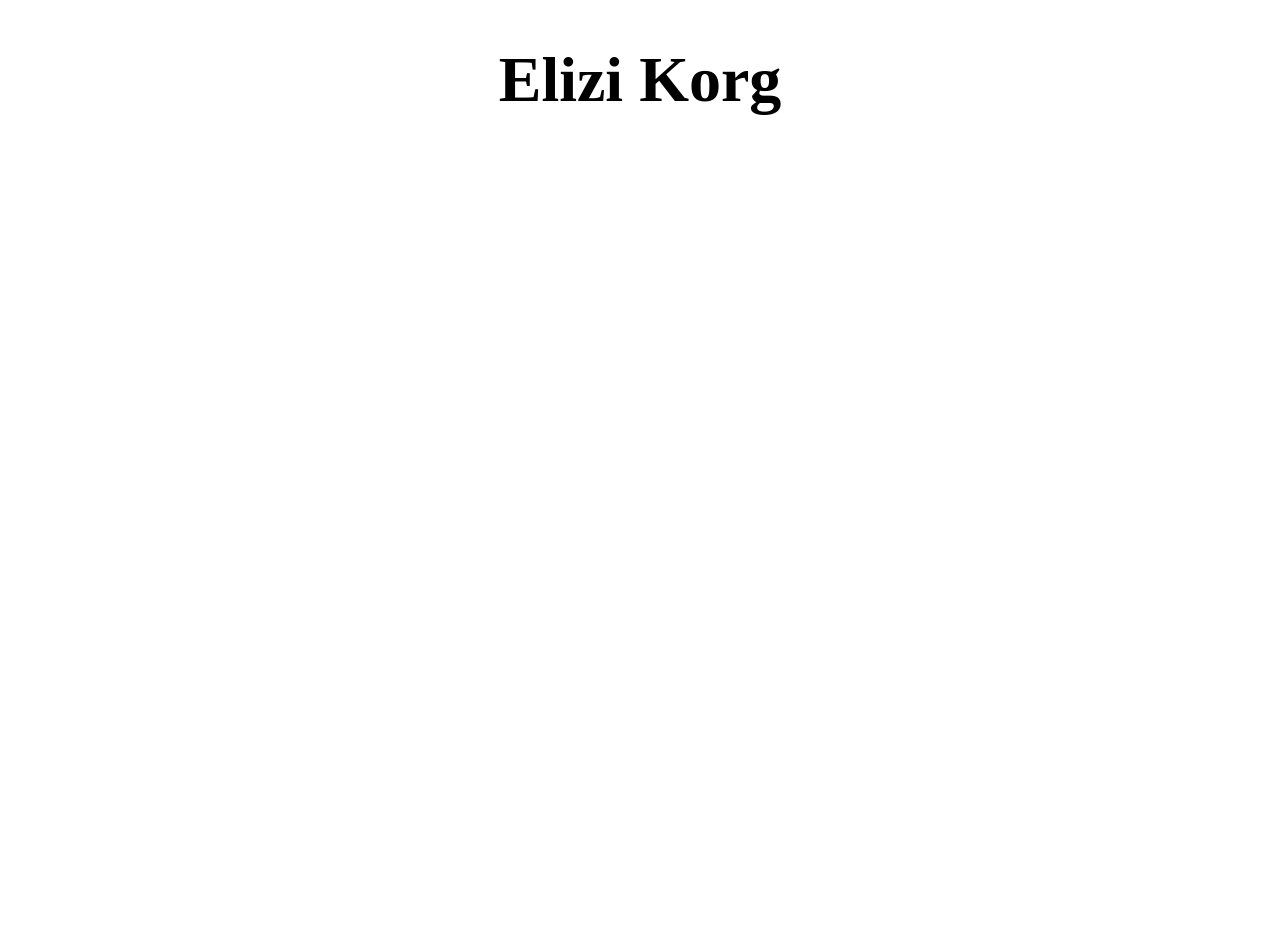
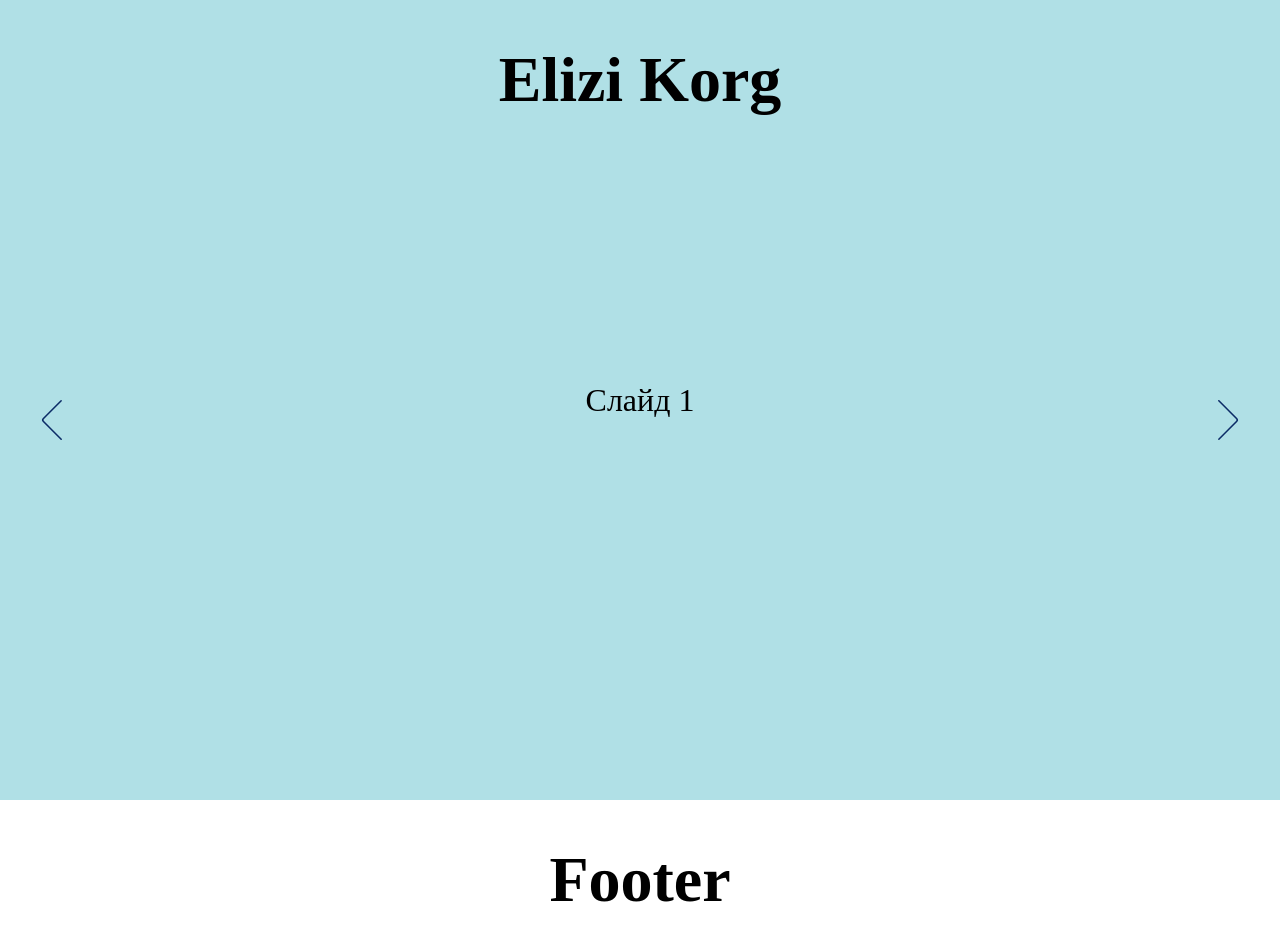
Before and after one commit to Gottfr1ed/elizi-korg, a plain HTML site: page index.html in a window 1280 px wide. Before the commit the page ends 800 px from the top, so only its background shows below. Drawn offline with Linux system fonts and the light colour scheme.

Commit message:
слайдер говна

```diff
--- a/index.html
+++ b/index.html
@@ -1,18 +1,38 @@
 <!DOCTYPE html>
 <html lang="ru">
+
 <head>
     <meta charset="UTF-8">
     <meta name="viewport" content="width=device-width, initial-scale=1.0">
 
     <link rel="stylesheet" href="/styles/main.css">
+    <link rel="stylesheet" href="/styles/slider.css">
 
     <title>Салон Красоты Elizi Korg</title>
 </head>
+
 <body>
     <div id="header">
         <h1>Elizi Korg</h1>
     </div>
 
-  <script src="/scripts/main.js"></script>
+    <div id="slider">
+
+        <div class="slide active" id="slide-1">Слайд 1</div>
+        <div class="slide" id="slide-2">Слайд 2</div>
+        <div class="slide" id="slide-3">Слайд 3</div>
+        <div class="slide" id="slide-4">Слайд 4</div>
+        <div class="slide" id="slide-5">Слайд 5</div>
+
+        <div class="slider-arrow" id="left-slider-arrow" onclick="prev_slide()"></div>
+        <div class="slider-arrow" id="right-slider-arrow" onclick="next_slide()"></div>
+    </div>
+
+    <div id="footer">
+        <h1>Footer</h1>
+    </div>
+
+    <script src="/scripts/slider.js"></script>
 </body>
+
 </html>
--- /dev/null
+++ b/scripts/slider.js
@@ -0,0 +1,17 @@
+let slides = document.getElementsByClassName('slide')
+let slide_count = slides.length
+let slide_index = 0
+
+function next_slide() {
+    show_slide((slide_index + 1) % slide_count)
+}
+
+function prev_slide() {
+    show_slide((slide_index + slide_count - 1) % slide_count)
+}
+
+function show_slide(index) {
+    slides[slide_index].classList.toggle('active')
+    slides[index].classList.toggle('active')
+    slide_index = index
+}
--- a/styles/main.css
+++ b/styles/main.css
@@ -1,5 +1,17 @@
+/* Убираем внешние отступы, которые установлены по умолчанию. */
+body {
+    margin: 0;
+}
+
 #header {
-  text-align: center;
-  font-size: xx-large;
-  /* ;kldfjb;lkgnlfkmnf */
+    width: 100%;
+    text-align: center;
+    font-size: xx-large;
+    position: fixed;
 }
+
+#footer {
+    width: 100%;
+    text-align: center;
+    font-size: xx-large;
+}
--- /dev/null
+++ b/styles/slider.css
@@ -0,0 +1,40 @@
+#slider .slide {
+    height: 100vh;
+
+    display: none;
+    align-items: center;
+    justify-content: center;
+
+    text-align: center;
+    font-size: xx-large;
+}
+
+#slider .active {
+    display: flex;
+}
+
+#slide-1 { background-color: powderblue; }
+#slide-2 { background-color: burlywood; }
+#slide-3 { background-color: darkseagreen; }
+#slide-4 { background-color: thistle; }
+#slide-5 { background-color: lemonchiffon; }
+
+#slider .slider-arrow {
+    position: absolute;
+    height: 2.5rem;
+    width: 2.5rem;
+}
+
+#left-slider-arrow {
+    top: 50%;
+    left: 2.5%;
+    background-image: url(/images/left-arrow.svg);
+    background-size: contain;
+}
+
+#right-slider-arrow {
+    top: 50%;
+    right: 2.5%;
+    background-image: url(/images/right-arrow.svg);
+    background-size: contain;
+}
```
Also changed, not shown: images/left-arrow.svg (added), images/right-arrow.svg (added), scripts/main.js (deleted), 1 other file. Lines whose indentation alone changed are shown as unchanged.
